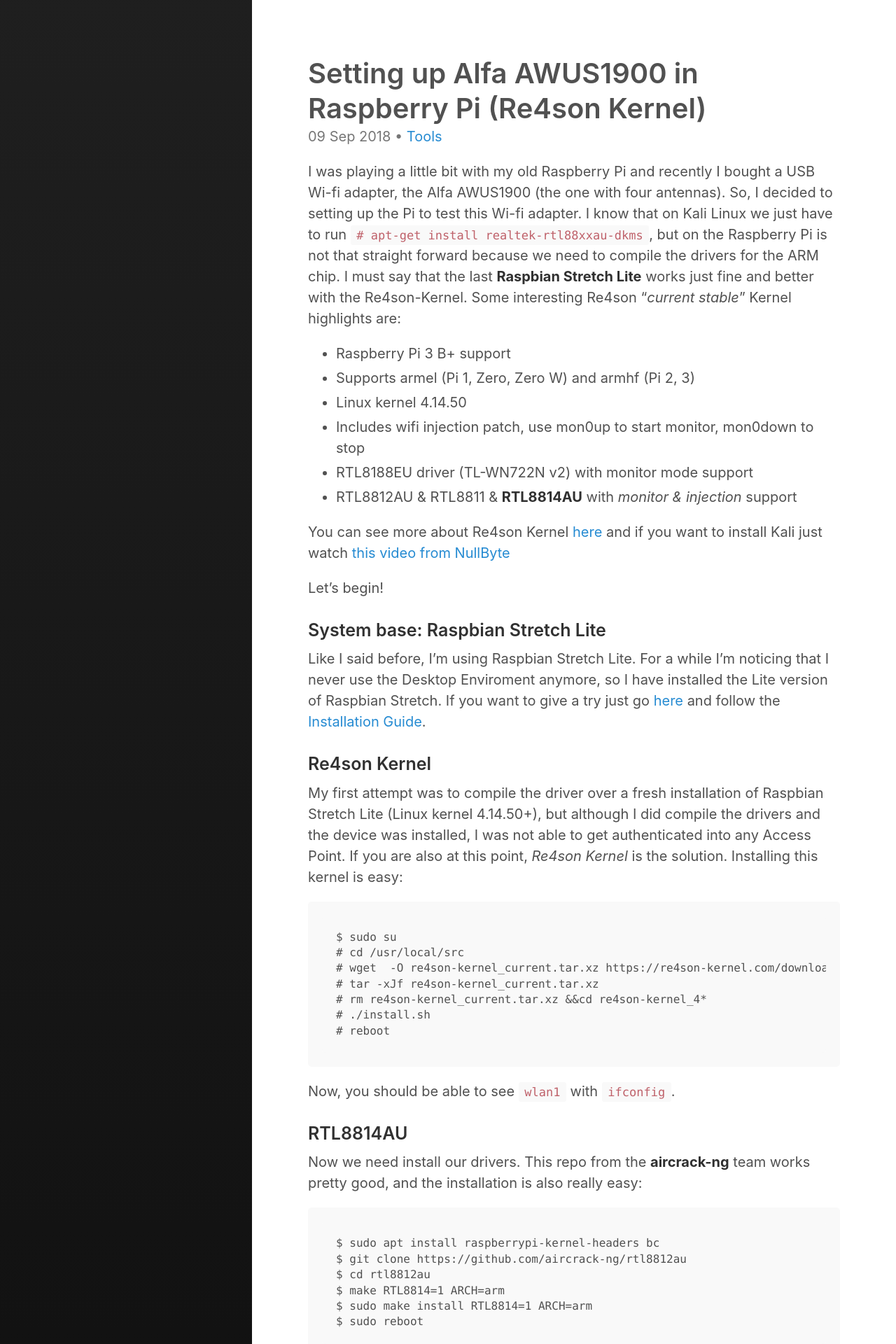
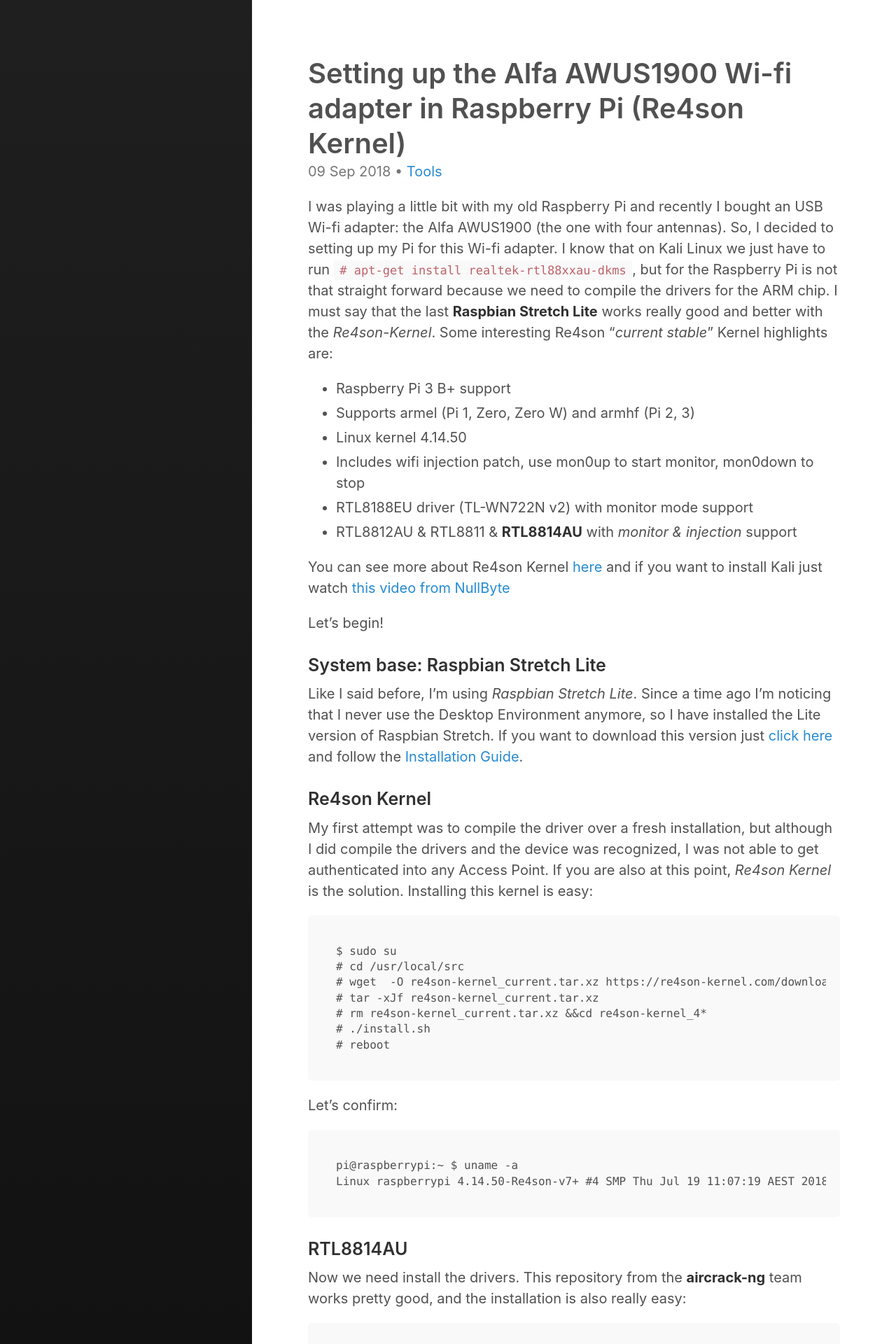
Before and after one commit to davidtavarez/davidtavarez.github.io, a Jekyll site: the page built from _posts/2018-09-09-re4son_kernel_raspberry_pi.md, in a window 1280 px wide. Shown: the top 1920 px of the page at 70% size. Built offline with Jekyll 4.4.1, drawn with Linux system fonts in a browser that asks for light colours; some of the changed text lies outside the part shown.

Commit message:
fixing typos

````diff
--- a/_posts/2018-09-09-re4son_kernel_raspberry_pi.md
+++ b/_posts/2018-09-09-re4son_kernel_raspberry_pi.md
@@ -1,6 +1,6 @@
 ---
 layout: post
-title:  "Setting up Alfa AWUS1900 in Raspberry Pi (Re4son Kernel)"
+title:  "Setting up the Alfa AWUS1900 Wi-fi adapter in Raspberry Pi (Re4son Kernel)"
 date:   2018-09-09 12:03:00 -0400
 categories:
   - Tools
@@ -12,7 +12,7 @@
   - re4son
 ---
 
-I was playing a little bit with my old Raspberry Pi and recently I bought a USB Wi-fi adapter, the Alfa AWUS1900 (the one with four antennas). So, I decided to setting up the Pi to test this Wi-fi adapter. I know that on Kali Linux we just have to run `# apt-get install realtek-rtl88xxau-dkms`, but on the Raspberry Pi is not that straight forward because we need to compile the drivers for the ARM chip. I must say that the last **Raspbian Stretch Lite** works just fine and better with the Re4son-Kernel. Some interesting Re4son "*current stable*" Kernel highlights are:
+I was playing a little bit with my old Raspberry Pi and recently I bought an USB Wi-fi adapter: the Alfa AWUS1900 (the one with four antennas). So, I decided to setting up my Pi for this Wi-fi adapter. I know that on Kali Linux we just have to run `# apt-get install realtek-rtl88xxau-dkms`, but for the Raspberry Pi is not that straight forward because we need to compile the drivers for the ARM chip. I must say that the last **Raspbian Stretch Lite** works really good and better with the *Re4son-Kernel*. Some interesting Re4son "*current stable*" Kernel highlights are:
 
 - Raspberry Pi 3 B+ support
 - Supports armel (Pi 1, Zero, Zero W) and armhf (Pi 2, 3)
@@ -27,11 +27,11 @@
 
 ### System base: Raspbian Stretch Lite ###
 
-Like I said before, I'm using Raspbian Stretch Lite. For a while I'm noticing that I never use the Desktop Enviroment anymore, so I have installed the Lite version of Raspbian Stretch. If you want to give a try just go [here](https://www.raspberrypi.org/downloads/raspbian/) and follow the [Installation Guide](https://www.raspberrypi.org/documentation/installation/installing-images/README.md).
+Like I said before, I'm using *Raspbian Stretch Lite*. Since a time ago I'm noticing that I never use the Desktop Environment anymore, so I have installed the Lite version of Raspbian Stretch. If you want to download this version just [click here](https://www.raspberrypi.org/downloads/raspbian/) and follow the [Installation Guide](https://www.raspberrypi.org/documentation/installation/installing-images/README.md).
 
 ### Re4son Kernel ###
 
-My first attempt was to compile the driver over a fresh installation of Raspbian Stretch Lite (Linux kernel 4.14.50+), but although I did compile the drivers and the device was installed, I was not able to get authenticated into any Access Point. If you are also at this point, *Re4son Kernel* is the solution. Installing this kernel is easy:
+My first attempt was to compile the driver over a fresh installation, but although I did compile the drivers and the device was recognized, I was not able to get authenticated into any Access Point. If you are also at this point, *Re4son Kernel* is the solution. Installing this kernel is easy:
 
 ```
 $ sudo su
@@ -43,11 +43,16 @@
 # reboot
 ```
 
-Now, you should be able to see `wlan1` with `ifconfig`.
+Let's confirm:
+
+```
+pi@raspberrypi:~ $ uname -a
+Linux raspberrypi 4.14.50-Re4son-v7+ #4 SMP Thu Jul 19 11:07:19 AEST 2018 armv7l GNU/Linux
+```
 
 ### RTL8814AU ###
 
-Now we need install our drivers. This repo from the **aircrack-ng** team works pretty good, and the installation is also really easy:
+Now we need install the drivers. This repository from the **aircrack-ng** team works pretty good, and the installation is also really easy:
 
 ```
 $ sudo apt install raspberrypi-kernel-headers bc
@@ -62,20 +67,20 @@
 
 ### Bonus: Connecting to WPA/WP2 network from the terminal ###
 
-With a fresh installation of Raspbian Stretch Lite we don't have a Desktop Enviroment. I created a small bash script to connect to a Access Point, but first we need to generate the config a save it to a file:
+With a fresh installation of Raspbian Stretch Lite we don't have a Desktop Enviroment. I created a small bash script to connect to an Access Point, but first we need to generate the configuration an save it to a file:
 
 ```
 $ mkdir conf
 $ wpa_passphrase <ssid> [passphrase] > ./conf/[FILE].conf
 ```
 
-Alsa, I want to see the logs:
+Also, I want to see the logs:
 
 ```
 $ mkdir logs
 ```
 
-Now, save this script whereever you want as wifi_connect_SSID.sh:
+Now, save this script where ever you want as wifi_connect_SSID.sh:
 
 ```bash
 #!/bin/bash
@@ -105,7 +110,7 @@
 
 Change `wlan1` for your interface.
 
-If everything is done right you can have an IP and be able to navigate:
+If everything is done right we should have an IP address:
 
 ```
 pi@raspberrypi:~ $ ifconfig wlan1
````
Also changed, not shown: other parts of _posts/2018-09-09-re4son_kernel_raspberry_pi.md (+3 -1 lines).
